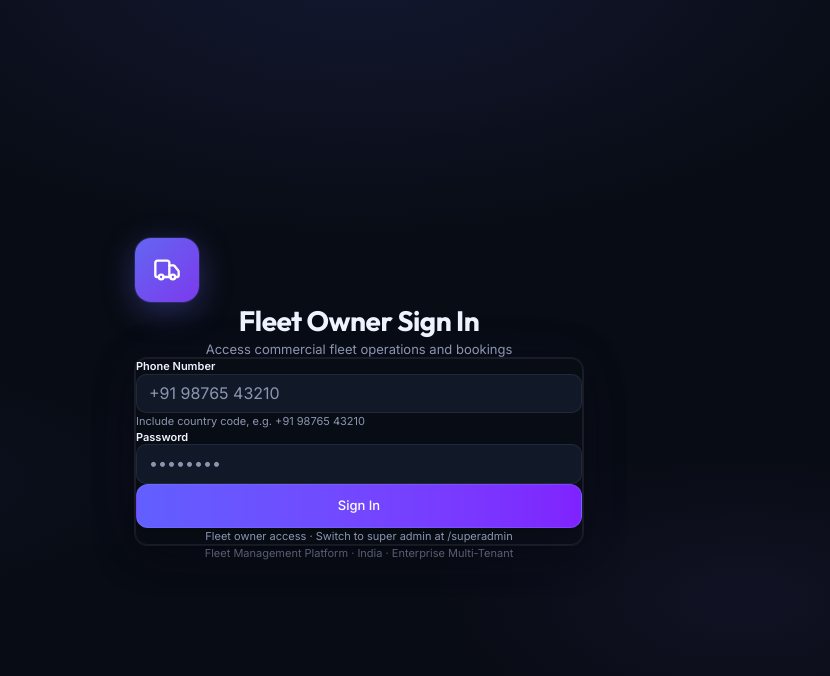
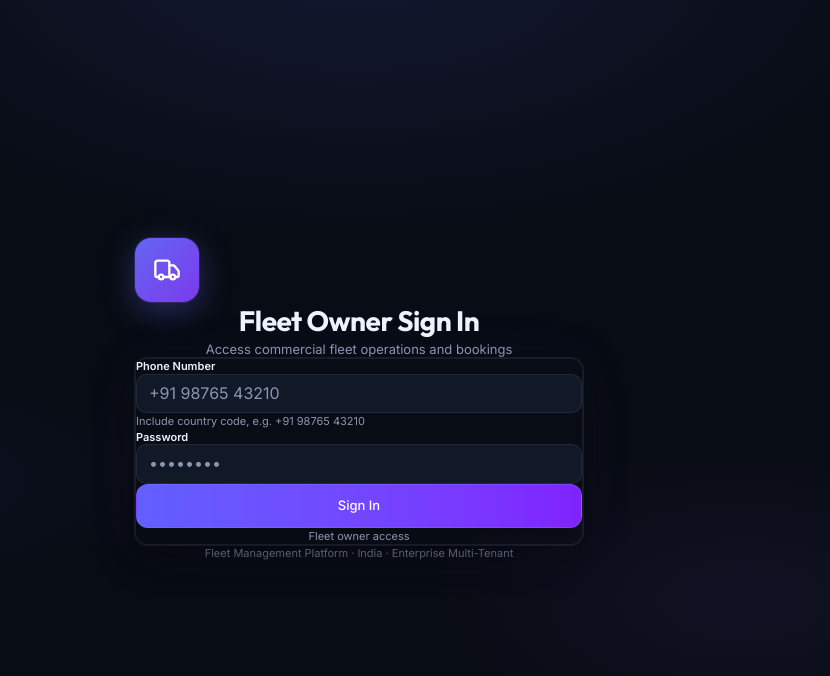
Before and after one commit to ferdinandrosario/fleet-management, a React (Vite) app in the folder web-admin/: page / in a window 1280 px wide. Shown: the top 676 px of the page, without its empty margins (281-1111 px from the left). Built offline with nearby package versions, Linux system fonts and the light colour scheme.

Commit message:
fix(web-admin): remove redundant super admin switch hint from fleet owner login

```diff
--- a/web-admin/src/features/auth/AuthGate.tsx
+++ b/web-admin/src/features/auth/AuthGate.tsx
@@ -240,7 +240,7 @@ export const AuthGate: React.FC<AuthGateProps> = ({
           >
             {activeRole === 'super_admin'
               ? 'Platform operator access — credentials issued by the platform team.'
-              : 'Fleet owner access · Switch to super admin at /superadmin'}
+              : 'Fleet owner access'}
           </p>
         </Card>
 
```
